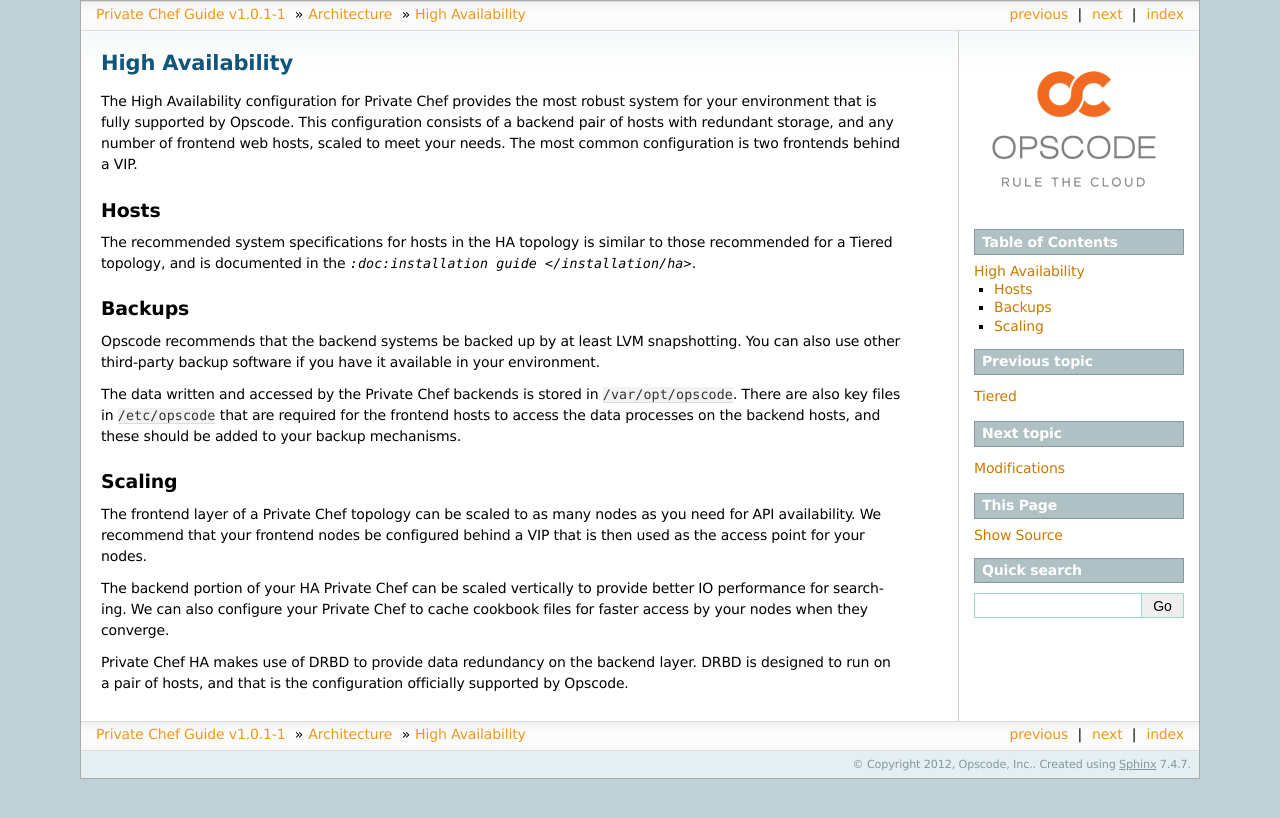
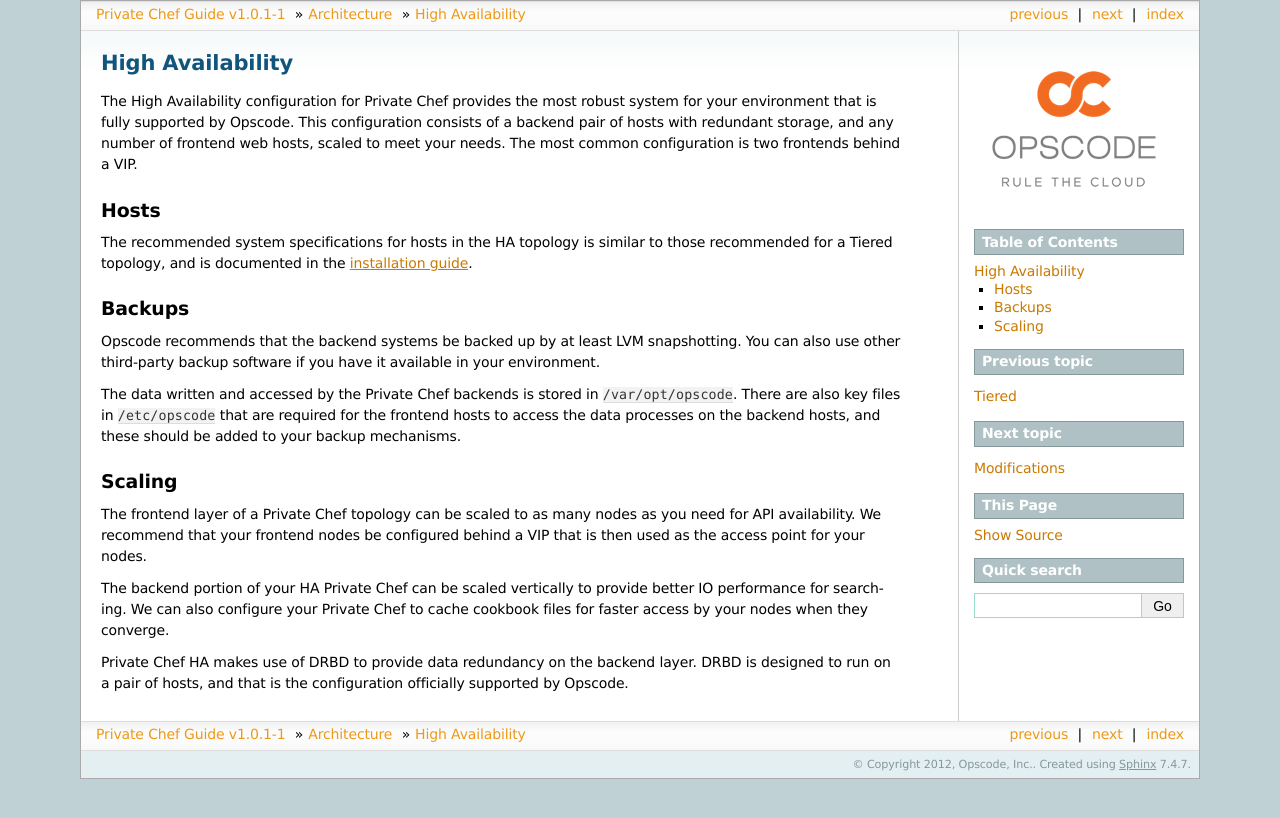
Before and after one commit to chef-boneyard/private-chef-administration, a Sphinx documentation site: the page built from source/architecture/high_availability.rst, in a window 1280 px wide. Shown: the top 818 px of the page. Built offline with Sphinx 7.4.7, drawn with Linux system fonts in a browser that asks for light colours.

Commit message:
fixed broken link

```diff
--- a/source/architecture/high_availability.rst
+++ b/source/architecture/high_availability.rst
@@ -13,7 +13,7 @@
 Hosts
 -----
 
-The recommended system specifications for hosts in the HA topology is similar to those recommended for a Tiered topology, and is documented in the `:doc:installation guide </installation/ha>`.
+The recommended system specifications for hosts in the HA topology is similar to those recommended for a Tiered topology, and is documented in the :doc:`installation guide </installation/ha>`.
 
 .. index::
   pair: high_availability; backups
```
